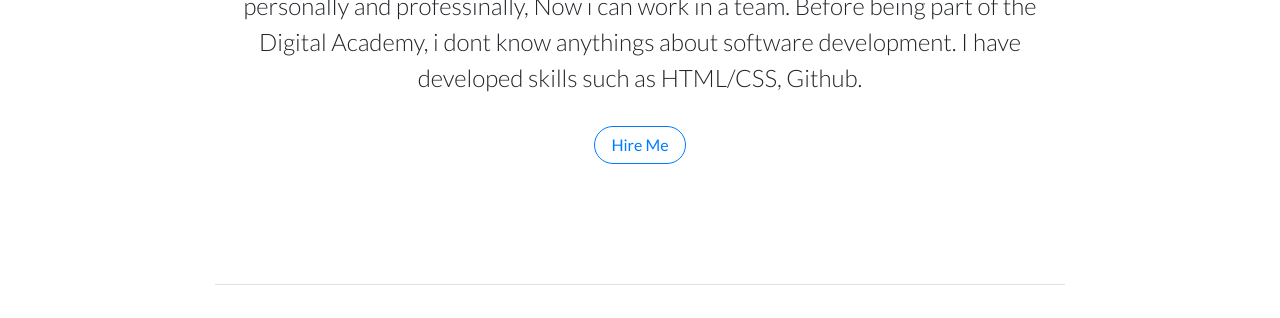
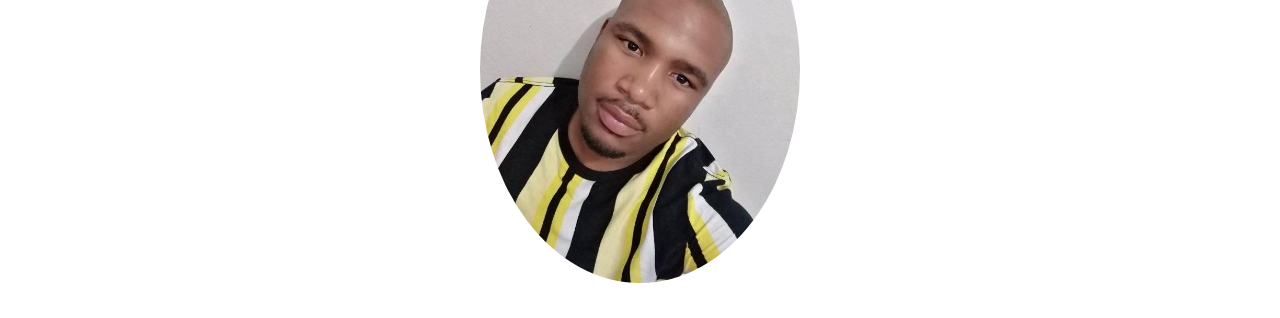
Before and after one commit to Tshepo2022/cv, a plain HTML site: page index.html in a window 1280 px wide. Shown: the part 326-644 px from the top of the page. Drawn offline with nearby package versions, Linux system fonts and the light colour scheme.

Commit message:
change file directory

```diff
--- a/index.html
+++ b/index.html
@@ -40,7 +40,7 @@
       <section class="cv-block block-intro border-bottom">
         <div class="container">
           <div class="avatar">
-            <img class="img-fluid rounded-circle" src="T.Tebe.jpg" class="img1">
+            <img class="img-fluid rounded-circle" src="assets/T.Tebe.jpg" class="img1">
           </div>
           <p>Hello! I am <strong>Tshepo Tebe</strong>. I started at The Digital Academy in last June. I am trying personally and professinally, Now i can work in a team. Before being part of the Digital Academy, i dont know anythings about
             software development. I have developed skills such as HTML/CSS, Github.</p>
```
